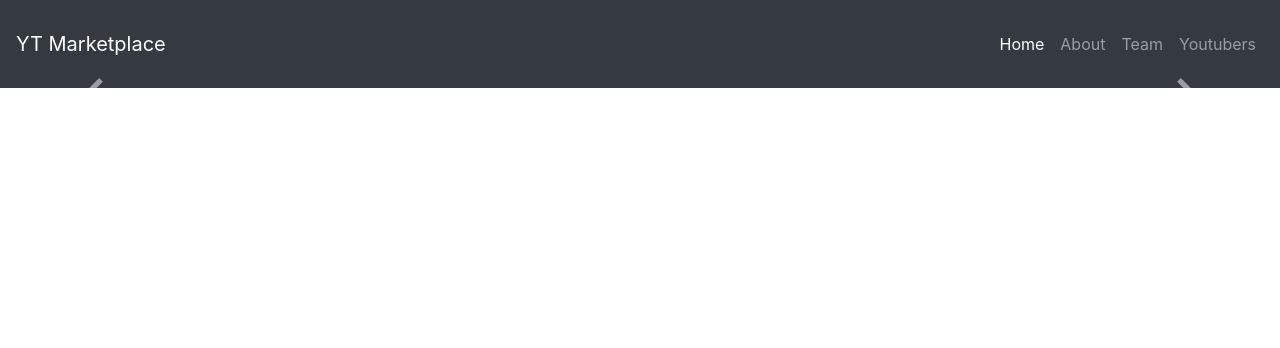
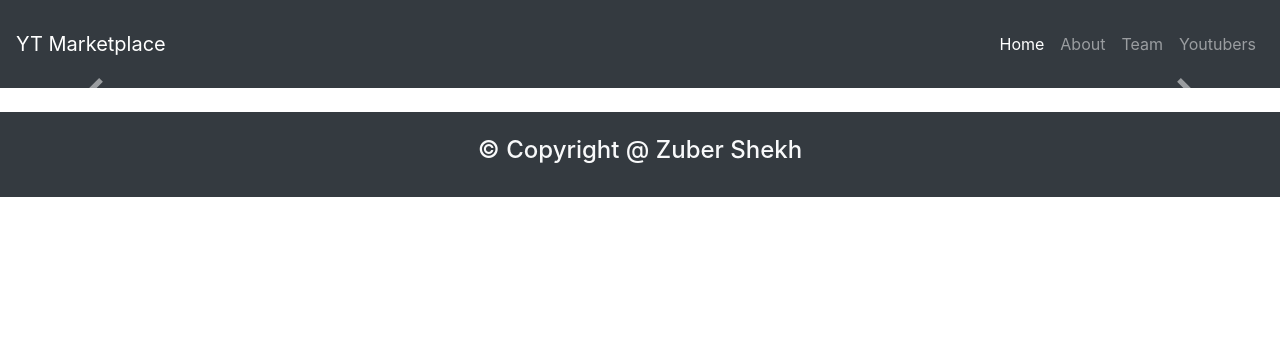
Before and after one commit to zuber-shekh7/django-youtubers-app, a Django app: page / in a window 1280 px wide. Shown: the top 348 px of the page. Run offline with Django 3.2, Linux system fonts and the light colour scheme; data that the repository does not hold is empty; some libraries are stand-ins or nearby versions.

Commit message:
feat: add footer to base page

```diff
--- a/templates/core/base.html
+++ b/templates/core/base.html
@@ -16,7 +16,9 @@
     <!-- HEADER -->
     <header>{% include 'partials/navbar.html' %}</header>
     <!-- MAIN -->
-    <main>{% block main %} {% endblock main %}</main>
+    <main class="vh-100">{% block main %} {% endblock main %}</main>
+    <!-- FOOTER -->
+    {% include 'partials/footer.html' %}
     <!-- SCRIPTS -->
     <script
       src="https://code.jquery.com/jquery-3.2.1.slim.min.js"
--- /dev/null
+++ b/templates/partials/footer.html
@@ -0,0 +1,7 @@
+<footer class="bg-dark text-light mt-4">
+  <div class="row py-4">
+    <div class="col-md mx-auto">
+      <h4 class="text-center">&copy; Copyright &commat; Zuber Shekh</h4>
+    </div>
+  </div>
+</footer>
```
